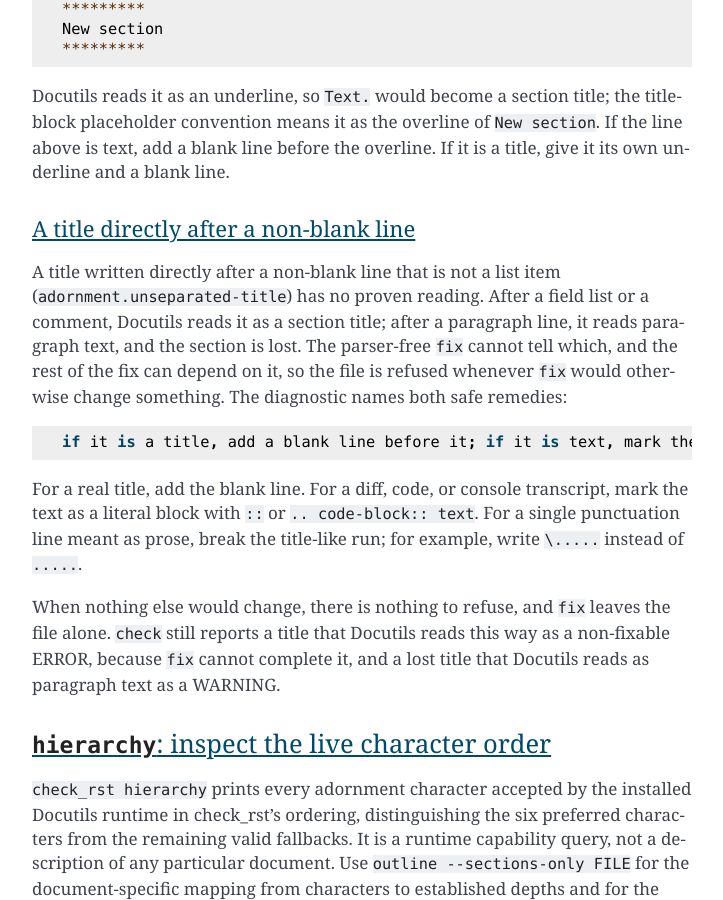
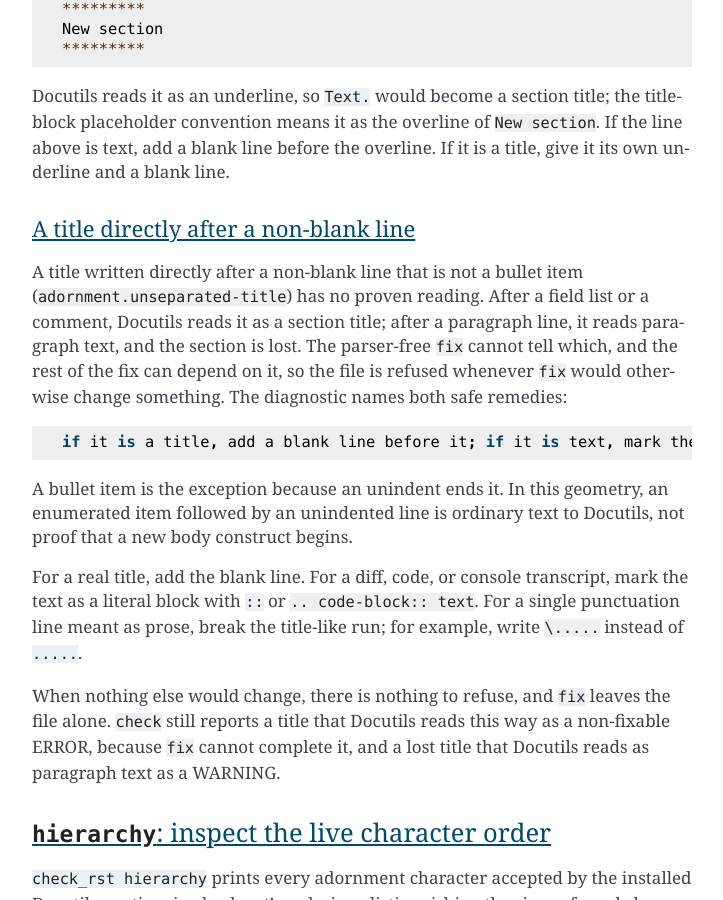
Before and after one commit to dememax/check_rst, a Sphinx documentation site: the page built from docs/guide.rst, in a window 1280 px wide and 900 px high, scrolled down 16675 px. Shown: the whole window, without its empty margins (388-1111 px from the left). Built offline with Sphinx 7.4.7, drawn with Linux system fonts in a browser that asks for light colours.

Commit message:
fix: complete unseparated-title guidance
CR-46 review found that its proven-markup title-block branch still named only the title remedy. Reuse the same shared two-intent remedy there, so every adornment.unseparated-title wording tells authors how to separate a real title and how to unblock title-like text.

The guide's opening distinction also predated CR-45's enumerator correction. Narrow the exemption from any list item to a bullet item and explain that Docutils corrects an enumerator followed by an unindented line to ordinary text rather than treating that line as a fresh body construct.

The focused RED failed in both intended tests. Validation passes 2,326 tests with Docutils 0.23 and 2,326 with the real 0.22.4 floor; Ruff format/check, pinned mypy 2.2.0, git diff --check, and the worktree RST check/fix/check loop are clean.

Co-Authored-By: Codex GPT-5 <noreply@openai.com>

```diff
--- a/docs/guide.rst
+++ b/docs/guide.rst
@@ -708,7 +708,7 @@ If it is a title, give it its own underline and a blank line.
 A title directly after a non-blank line
 -----------------------------------------
 
-A title written directly after a non-blank line that is not a list item
+A title written directly after a non-blank line that is not a bullet item
 (``adornment.unseparated-title``) has no proven reading.  After a field list
 or a comment, Docutils reads it as a section title; after a paragraph line, it
 reads paragraph text, and the section is lost.  The parser-free ``fix`` cannot
@@ -717,6 +717,10 @@ whenever ``fix`` would otherwise change something.  The diagnostic names both
 safe remedies::
 
    if it is a title, add a blank line before it; if it is text, mark the block as literal or break the title-like punctuation
+
+A bullet item is the exception because an unindent ends it.  In this geometry,
+an enumerated item followed by an unindented line is ordinary text to Docutils,
+not proof that a new body construct begins.
 
 For a real title, add the blank line.  For a diff, code, or console transcript,
 mark the text as a literal block with ``::`` or ``.. code-block:: text``.  For a
```
Also changed, not shown: 1 other file.
